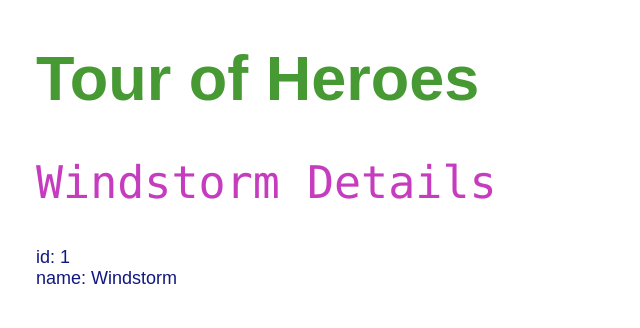
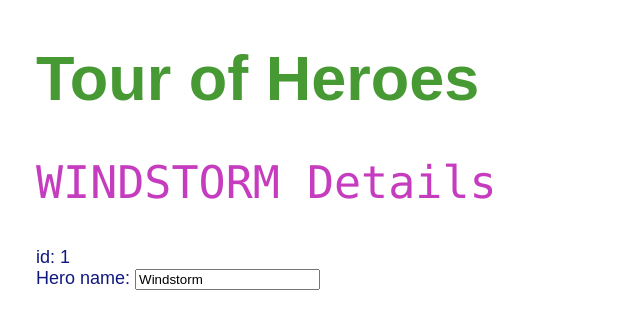
Before and after one commit to alcideszapata/angular-tour-of-heroes, an Angular app: page / in a window 1280 px wide. Shown: the top 328 px of the page, without its empty margins (0-640 px from the left). Built offline with nearby package versions, Linux system fonts and the light colour scheme.

Commit message:
Editor de heroes2 terminad

```diff
--- a/src/app/app.module.ts
+++ b/src/app/app.module.ts
@@ -1,5 +1,6 @@
 import { NgModule } from '@angular/core';
 import { BrowserModule } from '@angular/platform-browser';
+import { FormsModule } from '@angular/forms'; // <-- NgModel lives here
 
 import { AppComponent } from './app.component';
 import { HeroesComponent } from './heroes/heroes.component';
@@ -10,7 +11,8 @@
     HeroesComponent
   ],
   imports: [
-    BrowserModule
+    BrowserModule,
+    FormsModule
   ],
   providers: [],
   bootstrap: [AppComponent]
--- a/src/app/heroes/heroes.component.html
+++ b/src/app/heroes/heroes.component.html
@@ -1,3 +1,6 @@
-<h2>{{hero.name}} Details</h2>
+<h2>{{hero.name | uppercase}} Details</h2>
 <div><span>id: </span>{{hero.id}}</div>
-<div><span>name: </span>{{hero.name}}</div>
+<div>
+  <label for="name">Hero name: </label>
+  <input id="name" [(ngModel)]="hero.name" placeholder="name">
+</div>
```
